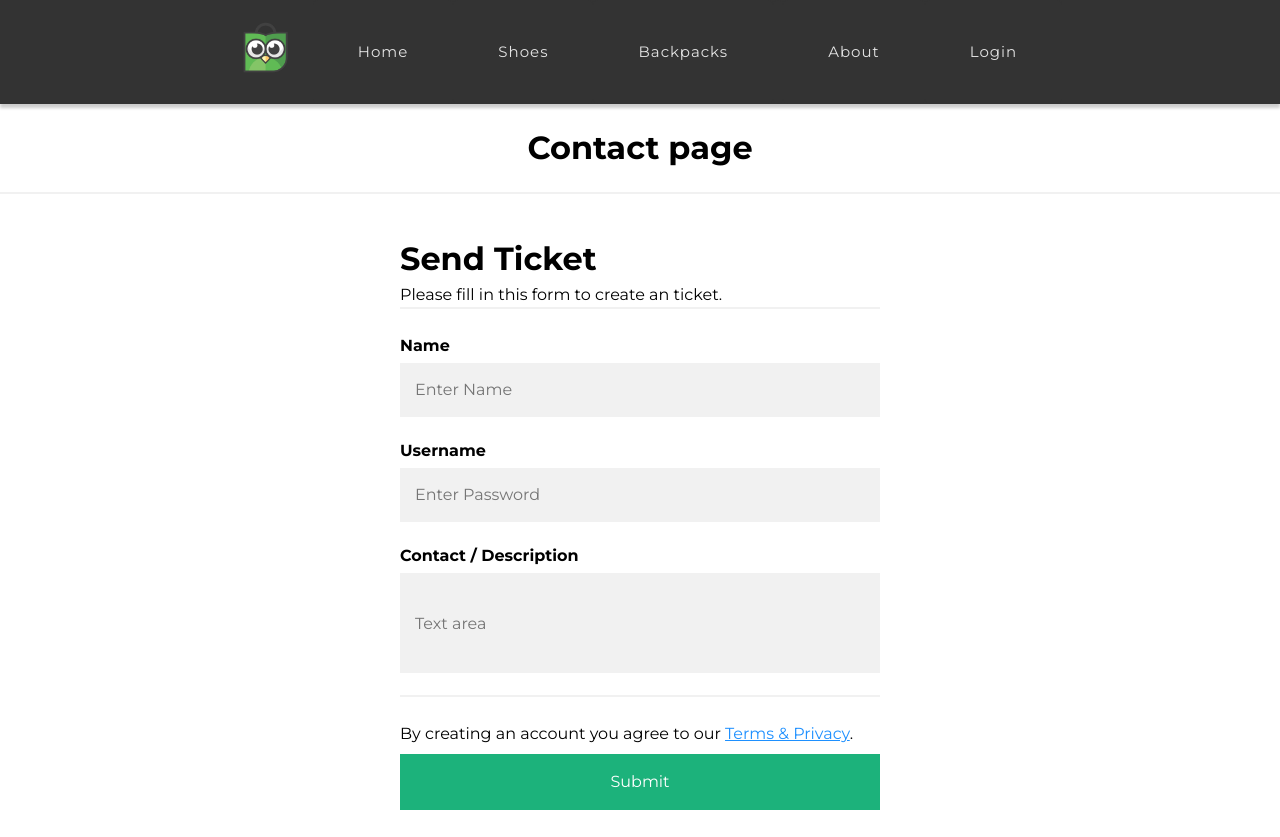
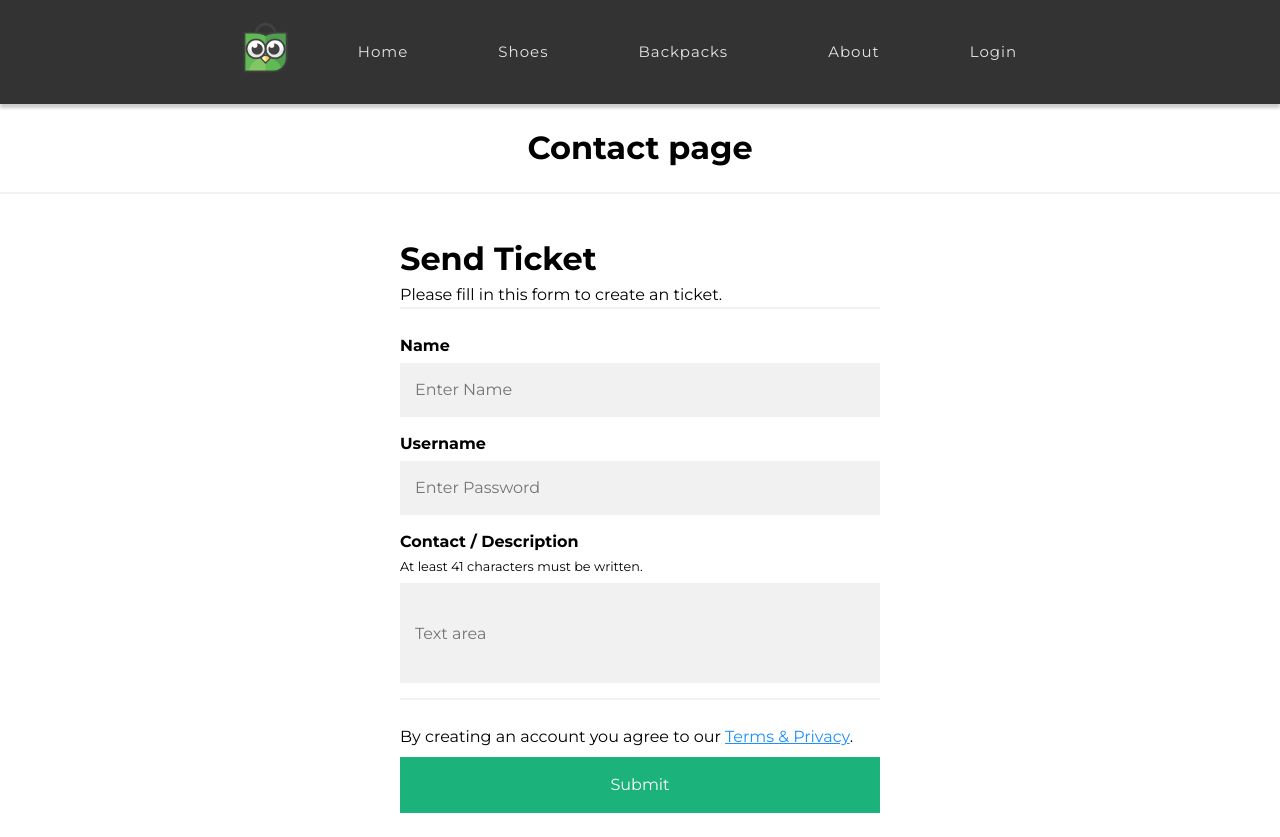
Before and after one commit to ardaalkan/event-app-with-vue, a Vue app: page /#/about in a window 1280 px wide. Built offline with nearby package versions, Linux system fonts and the light colour scheme; what secure-ls would draw is missing.

Commit message:
added form validation

```diff
--- a/src/views/About_Page.vue
+++ b/src/views/About_Page.vue
@@ -7,48 +7,74 @@
       <h1>Send Ticket</h1>
       <p>Please fill in this form to create an ticket.</p>
       <hr />
-      <label for="email"><b>Name</b></label
-      ><small v-if="v$.name.$error">this field cannot be empty</small>
-      <input type="text" placeholder="Enter Name" name="name" id="name" v-model="state.name" />
-
+      <label for="email"><b>Name</b></label>
+      <br />
+      <small v-if="v$.form.name.$error && submitted">Name doesnt exists.</small>
+      <input type="text" placeholder="Enter Name" name="name" id="name" @blur="v$.form.name.$touch()" :class="{ 'is-valid': v$.form.name.$error }" />
       <label for="psw"><b>Username</b></label>
-      <input type="text" placeholder="Enter Password" name="psw" id="psw" />
-
+      <br />
+      <small v-if="v$.form.surname.$error && submitted">Name doesnt exists.</small>
+      <input
+        type="text"
+        placeholder="Enter Password"
+        name="psw"
+        id="psw"
+        @blur="v$.form.surname.$touch()"
+        :class="{ 'is-valid ': v$.form.surname.$error }"
+      />
+      <br />
       <label for="psw-repeat"><b>Contact / Description</b></label>
-      <input class="textarea-input" type="text" placeholder="Text area" name="psw-repeat" id="psw-repeat" />
+      <br />
+      <small v-if="v$.form.description.$invalid">At least 41 characters must be written.</small>
+      <input class="textarea-input" type="text" placeholder="Text area" name="psw-repeat" id="psw-repeat" v-model="form.description" />
       <hr />
-
       <p>By creating an account you agree to our <a href="#">Terms & Privacy</a>.</p>
       <button class="sendbtn">Submit</button>
+      <!-- {{ v$.form.description.required.$invalid }} -->
     </div>
   </form>
 </template>
 
 <script>
-import { reactive, computed } from "vue";
-import useVuelidate from "@vuelidate/core";
-import { required } from "@vuelidate/validators";
+// import { reactive } from "vue";
+import useValidate from "@vuelidate/core";
+import { required, minLength } from "@vuelidate/validators";
+
 export default {
   setup() {
-    const state = reactive({
-      name: "",
-      username: "",
-      description: "",
-    });
-    const rules = computed(() => {
-      return {
+    return {
+      v$: useValidate(),
+    };
+  },
+
+  data() {
+    return {
+      form: {
+        name: null,
+        surname: null,
+        description: null,
+      },
+      submitted: false,
+    };
+  },
+
+  validations() {
+    return {
+      form: {
         name: { required },
-        email: { required },
-        description: { required },
-      };
-    });
-    const v$ = useVuelidate(rules, state);
-    const submitForm = async () => {
-      const isFormCorrect = await v$.value.$validate();
-      if (!isFormCorrect) return;
-      alert("passed");
+        surname: { required },
+        description: {
+          minLength: minLength(41),
+          required,
+        },
+      },
     };
-    return { state, v$, submitForm };
+  },
+
+  methods: {
+    submitForm() {
+      this.submitted = true;
+    },
   },
 };
 </script>
@@ -72,16 +98,23 @@ export default {
   height: 100px;
 }
 
+.textarea-input {
+  margin: 30px;
+  height: 100px;
+}
+
 /* Full-width input fields */
 input[type="text"],
 input[type="password"] {
   width: 100%;
   padding: 15px;
-  margin: 5px 0 22px 0;
+  margin: 5px 0 15px 0;
   display: inline-block;
   border: none;
   background: #f1f1f1;
 }
+
+/* Full-width input fields */
 
 input[type="text"]:focus,
 input[type="password"]:focus {
```
